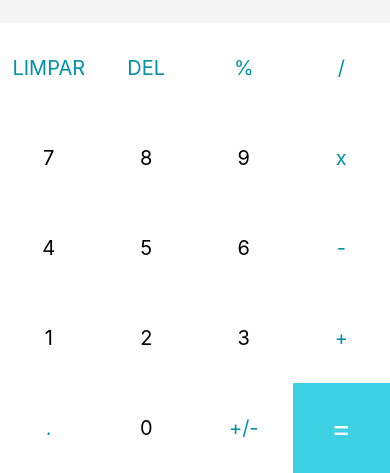
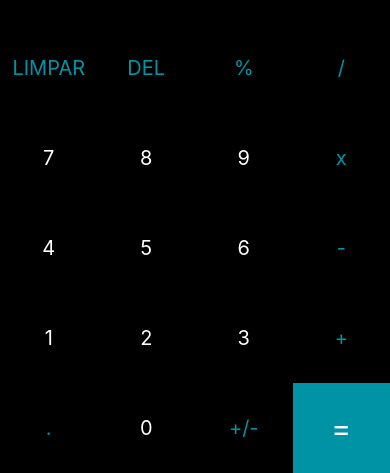
Before and after one commit to wagner-1234567/calculadora, a React Native app: screen / in a window 390 px wide. Shown: the part 371-844 px from the top of the page. Built offline with nearby package versions, Linux system fonts and the light colour scheme.

Commit message:
Estilo Calculadora

```diff
--- a/App.js
+++ b/App.js
@@ -75,12 +75,12 @@
 
         {buttons.map((button) =>
           button === '=' ? // Mapeamento do botão =
-        <TouchableOpacity onPress={() => handleInput(button)} key={button} style={[styles.button, {backgroundColor: '#3dd0e3'}]}>
+        <TouchableOpacity onPress={() => handleInput(button)} key={button} style={[styles.button, {backgroundColor: '#0093a6'}]}>
           <Text style={[styles.textButton, {color: "white", fontSize: 30}]}>{button}</Text>
         </TouchableOpacity>
           : // Mapeamento dos outros botões
           <TouchableOpacity onPress={() => handleInput(button)} key={button} style={styles.button}>
-            <Text style={[styles.textButton, {color: typeof(button) === 'number' ? 'black': '#0093a6'}]}>{button}</Text>
+            <Text style={[styles.textButton, {color: typeof(button) === 'number' ? 'white': '#0093a6'}]}>{button}</Text>
           </TouchableOpacity>
         )}
       </View>
@@ -92,14 +92,15 @@
 const styles = StyleSheet.create({
   container: {
     flex: 1,
+
   },
   results: {
     flex: 2,
     justifyContent: "center",
-    backgroundColor: "#f5f5f5"
+    backgroundColor: "#000000"
   },
   resultText: {
-    color: "#282F38",
+    color: "#FFFFFF",
     fontSize: 32,
     fontWeight: "bold",
     padding: 12,
@@ -116,7 +117,7 @@
     flexWrap: 'wrap',
   },
   button: {
-    backgroundColor: 'white',
+    backgroundColor: '#000000',
     alignItems: 'center',
     justifyContent: 'center',
     minWidth: 90,
@@ -124,7 +125,7 @@
     flex: 2,
   },
   textButton: {
-    color: "#7c7c7c",
+    color: "white",
     fontSize: 20,
   }
 });
```
